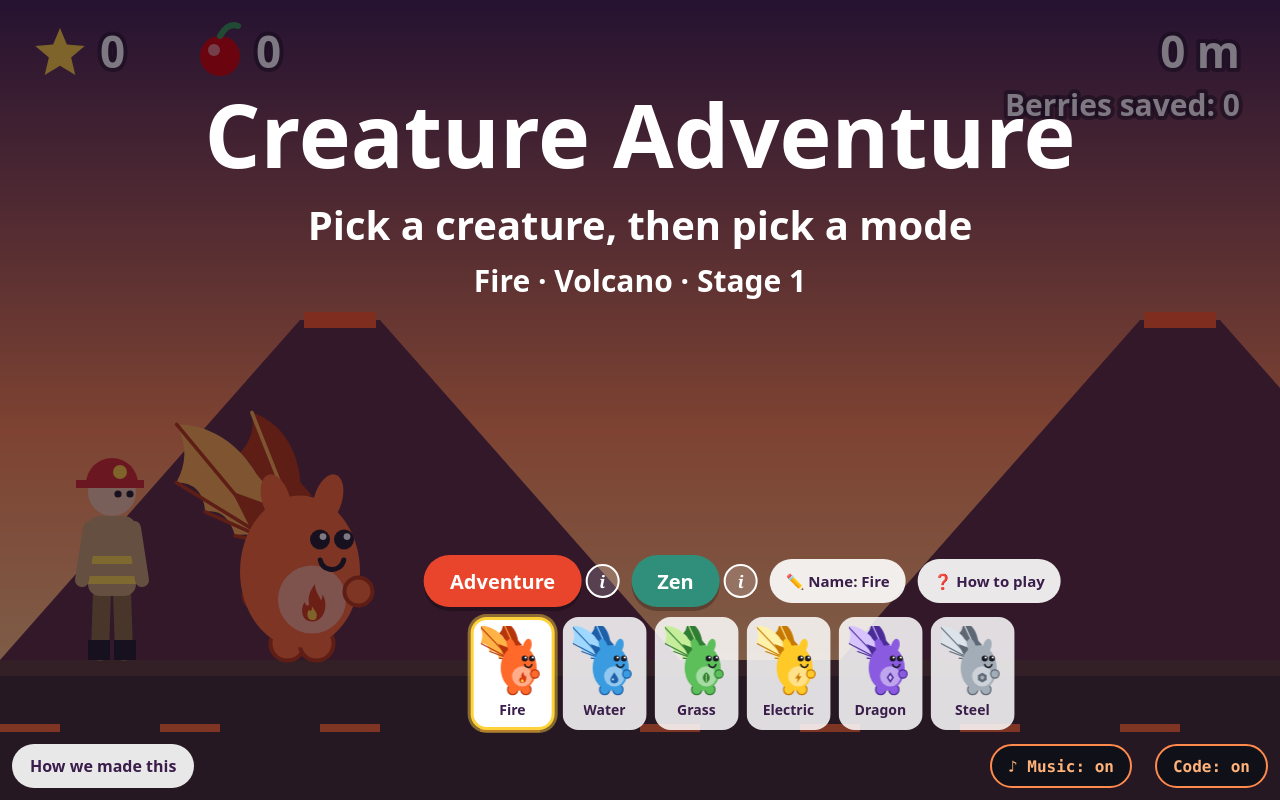
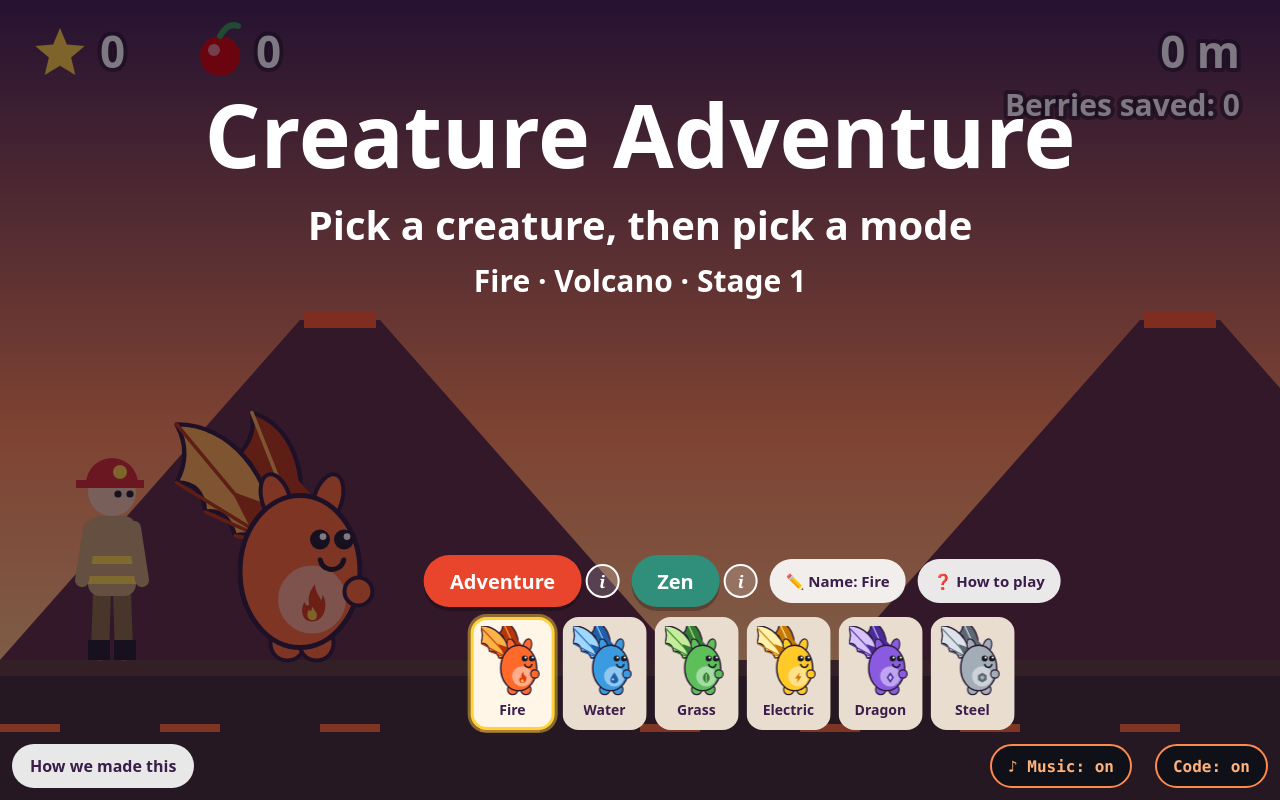
Before and after one commit to daynwj/creature-adventure-game, a plain HTML site: page index.html in a window 1280 px wide. Drawn offline with Linux system fonts and the light colour scheme; animation ran at ten frames a second.

Commit message:
Outline the creatures so they stand out on light backgrounds
Every creature gets a dark outline (body, ears, hands, feet, tail, wing
edges), and the picker tiles are a warmer, slightly darker shade. The grey
Steel creature and the pale wings no longer wash out on the picker or on
light skies like the mountains.

Co-Authored-By: Claude Opus 5.5 <noreply@anthropic.com>
Claude-Session: https://claude.ai/code/session_0189GTofpS7ccBXQr6bBsd5i

```diff
--- a/js/creatures.js
+++ b/js/creatures.js
@@ -6,6 +6,9 @@
 function circ(x, y, r, c) { ctx.beginPath(); ctx.arc(x, y, r, 0, 7); ctx.fillStyle = c; ctx.fill(); }
 function ell(x, y, rx, ry, rot, c) { ctx.beginPath(); ctx.ellipse(x, y, rx, ry, rot, 0, 7); ctx.fillStyle = c; ctx.fill(); }
 function tri(a, b, c, d, e, f, col) { ctx.beginPath(); ctx.moveTo(a, b); ctx.lineTo(c, d); ctx.lineTo(e, f); ctx.closePath(); ctx.fillStyle = col; ctx.fill(); }
+// INK is the dark outline around every creature, like cartoon line art. It keeps light creatures
+// (Steel, Electric, pale wings) visible on light skies and on the picker buttons.
+const INK = "#2a1a33";
 function outlined(x, y, r, fill, line) { circ(x, y, r, fill); ctx.lineWidth = 2; ctx.strokeStyle = line; ctx.stroke(); }
 
 // A bat wing, drawn from the shoulder (0, 0) out to the left. The bottom edge curves in between
@@ -19,6 +22,7 @@ function batWing(x, y, rot, fill, line, k = 1.3) {   // k = wing size
   ctx.quadraticCurveTo(-21, -10, -16, 0);           // scallop 3
   ctx.quadraticCurveTo(-8, -4, 0, 4);               // back to the shoulder
   ctx.closePath(); ctx.fillStyle = fill; ctx.fill();
+  ctx.strokeStyle = INK; ctx.lineWidth = 2.2 / k; ctx.lineJoin = "round"; ctx.stroke();   // outline the whole wing
   ctx.strokeStyle = line; ctx.lineWidth = 1.8 / k; ctx.lineCap = "round"; ctx.beginPath();
   for (const [fx, fy] of [[-46, -38], [-42, -16], [-29, -7], [-16, 0]]) { ctx.moveTo(0, 0); ctx.lineTo(fx, fy); }   // finger bones
   ctx.stroke(); ctx.restore();
@@ -70,17 +74,19 @@ function drawBody(T, t, air, step, stage = 1) {
   batWing(-2, -24, 0.45 + flap * 0.8, T.dark, T.fin, wing * 0.77);   // far wing: behind, higher, darker
   batWing(-12, -14, 0.12 + flap, T.fin, T.dark, wing);               // near wing: spread out behind
   if (stage >= 2) {                                                   // tail, with the belly mark on the tip
-    ctx.strokeStyle = T.body; ctx.lineWidth = 9; ctx.lineCap = "round"; ctx.beginPath();
-    ctx.moveTo(-22, 24); ctx.quadraticCurveTo(-44, 30, -50, 12); ctx.stroke();
+    ctx.lineCap = "round";
+    for (const [col, w] of [[INK, 13], [T.body, 9]]) {               // dark edge first, then the tail on top
+      ctx.strokeStyle = col; ctx.lineWidth = w; ctx.beginPath(); ctx.moveTo(-22, 24); ctx.quadraticCurveTo(-44, 30, -50, 12); ctx.stroke();
+    }
     drawMark(T, -51, 6, stage === 3 ? 0.55 : 0.42);
   }
   tri(-24, -20, -34, -40, -12, -32, T.dark);                         // back spikes
   tri(-8, -34, -10, -56, 6, -38, T.dark);
   if (stage >= 2) tri(-30, -4, -46, -16, -26, -18, T.dark);          // extra spike
-  outlined(-18 - swing, 12, 6.5, T.body, T.dark);                    // far hand (behind the body)
-  outlined(-10 + swing, 36, 8.5, T.body, T.dark);                    // feet: circles
-  outlined(12 - swing, 36, 8.5, T.body, T.dark);
-  ell(-12, -36, 7, 13, -0.3, T.body); ell(14, -36, 7, 13, 0.3, T.body);   // ears
+  outlined(-18 - swing, 12, 6.5, T.body, INK);                       // far hand (behind the body)
+  outlined(-10 + swing, 36, 8.5, T.body, INK);                       // feet: circles
+  outlined(12 - swing, 36, 8.5, T.body, INK);
+  for (const [ex, rot] of [[-12, -0.3], [14, 0.3]]) { ell(ex, -36, 7, 13, rot, T.body); ctx.strokeStyle = INK; ctx.lineWidth = 2; ctx.stroke(); }   // ears
   if (stage === 2) { tri(18, -32, 26, -50, 26, -30, T.dark); tri(6, -36, 10, -52, 14, -34, T.dark); }   // little horns
   if (stage === 3) {                                                  // long curved horns
     ctx.fillStyle = T.dark;
@@ -89,12 +95,12 @@ function drawBody(T, t, air, step, stage = 1) {
       ctx.quadraticCurveTo(hx + 6 * lean, -52, hx + 6, -32); ctx.closePath(); ctx.fill();
     }
   }
-  ell(0, 0, 30, 38, 0, T.body);                                      // blob body: an oval, taller than wide
+  ell(0, 0, 30, 38, 0, T.body); ctx.strokeStyle = INK; ctx.lineWidth = 2.5; ctx.stroke();   // blob body: an oval, taller than wide
   ell(6, 14, 17, 17, 0, "rgba(255,255,255,.45)");                    // belly
   if (stage === 3) { ctx.beginPath(); ctx.arc(6, 16, 13, 0, 7); ctx.strokeStyle = T.dark; ctx.lineWidth = 2; ctx.stroke(); }   // ring
   drawMark(T, 6, 16, 0.75);                                          // belly mark, middle of the belly
   if (stage === 3) { ell(16, -28, 4, 5, 0, T.fin); ctx.strokeStyle = T.dark; ctx.lineWidth = 1.5; ctx.stroke(); }   // forehead gem
-  outlined(27 + swing * 0.6, 10, 7, T.body, T.dark);                 // near hand: a circle
+  outlined(27 + swing * 0.6, 10, 7, T.body, INK);                    // near hand: a circle
   circ(10, -16, 5, "#1a1a22"); circ(22, -16, 5, "#1a1a22"); circ(11.5, -17.5, 1.7, "#fff"); circ(23.5, -17.5, 1.7, "#fff");
   ctx.strokeStyle = "#1a1a22"; ctx.lineWidth = 2.5; ctx.lineCap = "round";
   ctx.beginPath(); ctx.arc(16, -7, 6, 0.2, Math.PI - 0.2); ctx.stroke();   // smile
--- a/style.css
+++ b/style.css
@@ -37,10 +37,11 @@ button { touch-action: manipulation; cursor: pointer; }
 #modeInfo li { margin: 3px 0; }
 #modeInfo em { display: block; margin-top: 6px; font-style: normal; font-weight: 700; color: #c4410a; }
 #picker { display: flex; flex-wrap: wrap; justify-content: center; gap: 8px; }
-.pick { width: 84px; padding: 6px 4px 8px; border-radius: 16px; border: 3px solid transparent; background: rgba(255,255,255,.85);
+/* a warm, slightly darker tile, so pale wings and the grey Steel creature still stand out */
+.pick { width: 84px; padding: 6px 4px 8px; border-radius: 16px; border: 3px solid transparent; background: #e9ddd0;
         display: flex; flex-direction: column; align-items: center; gap: 2px; font: 700 14px system-ui, sans-serif; color: #3a1d4a; }
 .pick span { max-width: 76px; overflow: hidden; text-overflow: ellipsis; white-space: nowrap; }
-.pick[aria-pressed="true"] { border-color: #ffd23a; background: #fff; box-shadow: 0 0 0 3px rgba(255,210,58,.45); }
+.pick[aria-pressed="true"] { border-color: #ffd23a; background: #fff6e8; box-shadow: 0 0 0 3px rgba(255,210,58,.45); }
 .pick canvas { width: 64px; height: 72px; }
 
 /* the naming box */
```
